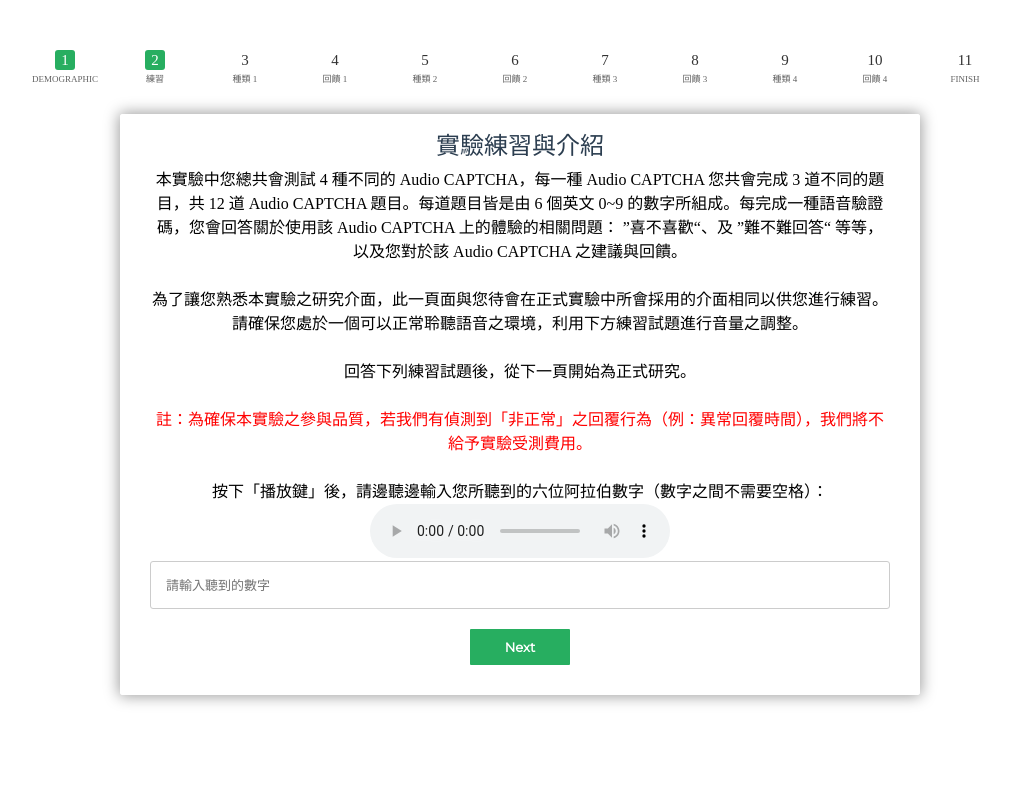
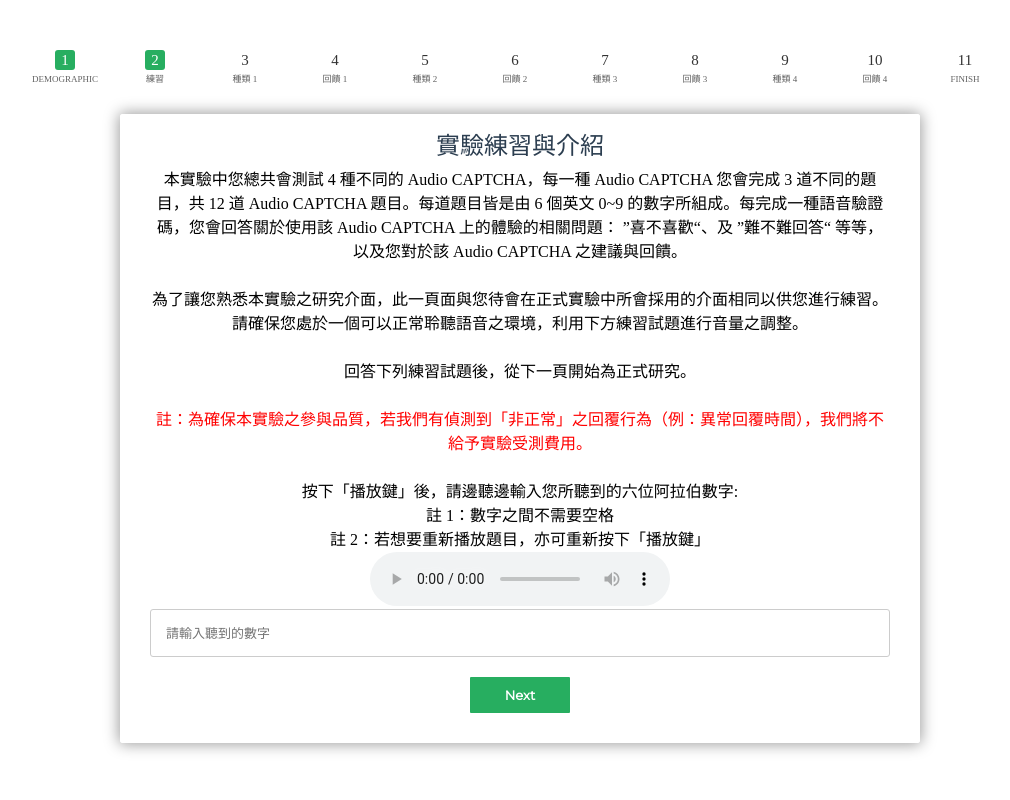
Before and after one commit to rueichechang/advCAPTCHA, a Flask app: template templates/tasks.html in a window 1280 px wide. Shown: the whole page, without its empty margins (120-1130 px from the left). Run offline with Flask 2, Linux system fonts and the light colour scheme; the template is opened without the code that fills it, so the values that code supplies are empty; some libraries are stand-ins or nearby versions.

Commit message:
push for hank

```diff
--- a/static/js/index.js
+++ b/static/js/index.js
@@ -274,7 +274,7 @@ $(document).on("keypress", "input", function (e) {
   }
 });
 
-var alert_msg = "請確認回答了所有問題！";
+var alert_msg = "請確認回答了所有（*必填）問題！";
 var alert_digit = "請確認輸入答案為六位數字";
 function checkPro0() {
   var audio = document.getElementById('0_1');
--- a/templates/submit.html
+++ b/templates/submit.html
@@ -60,10 +60,10 @@
     <br><br>
 
 
-    <label class="statement">(*)請簡述您把該 Audio CAPTCHA 放在第一位（最喜歡）的原因</label>
+    <label class="statement">(*)請簡述您把該 Audio CAPTCHA 放在第一位（最喜歡）的原因：</label>
     <input type="text" name="reasontolove" />
 
-    <label class="statement">(*)請簡述您把該 Audio CAPTCHA 放在最後第一位（最喜歡）的原因：</label>
+    <label class="statement">(*)請簡述您把該 Audio CAPTCHA 放在最後第一位（最不喜歡）的原因：</label>
     <input type="text" name="reasontohate" />
 
     <br><br><br><br>
--- a/templates/tasks.html
+++ b/templates/tasks.html
@@ -28,14 +28,17 @@
 
       <fieldset>
           <h1 class="fs-title" style="font-size:24px">實驗練習與介紹</h1>
-          <p style= "line-height: 1.5;">本實驗中您總共會測試 4 種不同的 Audio CAPTCHA，每一種 Audio CAPTCHA 您共會完成 3 道不同的題目，共 12 道 Audio CAPTCHA 題目。每道題目皆是由 6 個英文 0~9 的數字所組成。每完成一種語音驗證碼，您會回答關於使用該 Audio CAPTCHA 上的體驗的相關問題： ”喜不喜歡“、及 ”難不難回答“ 等等，以及您對於該 Audio CAPTCHA 之建議與回饋。
+          <p style= "line-height: 1.5;">本實驗中您總共會測試 4 種不同的 Audio CAPTCHA，每一種 Audio CAPTCHA 您會完成 3 道不同的題目，共 12 道 Audio CAPTCHA 題目。每道題目皆是由 6 個英文 0~9 的數字所組成。每完成一種語音驗證碼，您會回答關於使用該 Audio CAPTCHA 上的體驗的相關問題： ”喜不喜歡“、及 ”難不難回答“ 等等，以及您對於該 Audio CAPTCHA 之建議與回饋。
             <br><br>
             為了讓您熟悉本實驗之研究介面，此一頁面與您待會在正式實驗中所會採用的介面相同以供您進行練習。請確保您處於一個可以正常聆聽語音之環境，利用下方練習試題進行音量之調整。
             <br><br>
             回答下列練習試題後，從下一頁開始為正式研究。
             <br><br>
             <b style="color:red">註：為確保本實驗之參與品質，若我們有偵測到「非正常」之回覆行為（例：異常回覆時間），我們將不給予實驗受測費用。</b>
-            <br><br>按下「播放鍵」後，請邊聽邊輸入您所聽到的六位阿拉伯數字（數字之間不需要空格）：
+            <br><br>按下「播放鍵」後，請邊聽邊輸入您所聽到的六位阿拉伯數字:<br>
+            註 1：數字之間不需要空格<br>
+            註 2：若想要重新播放題目，亦可重新按下「播放鍵」
+
           </p>
           <audio id="0_1" controls preload src="{{practice}}" onplay="audio_play('0'); focustext('pro0');">
               Your browser does not support the audio element.
@@ -130,46 +133,46 @@
           <ul class='likert'>
           <li>
             <input type="radio" name="likert_fb1_1" value="1">
-            <label>1</label>
+            <label>(1)非常不喜歡</label>
           </li>
           <li>
             <input type="radio" name="likert_fb1_1" value="2">
-            <label>2</label>
+            <label>(2)不喜歡</label>
           </li>
           <li>
             <input type="radio" name="likert_fb1_1" value="3">
-            <label>3</label>
+            <label>(3)中立</label>
           </li>
           <li>
             <input type="radio" name="likert_fb1_1" value="4">
-            <label>4</label>
+            <label>(4)喜歡</label>
           </li>
           <li>
             <input type="radio" name="likert_fb1_1" value="5">
-            <label>5</label>
+            <label>(5)非常喜歡</label>
           </li>
           </ul>
           <label class="statement">(*)請問您剛剛測試的 Audio CAPTCHA 容易回答嗎？（1: 非常難回答; 5: 非常好回答）</label>
           <ul class='likert'>
             <li>
               <input type="radio" name="likert_fb1_2" value="1">
-              <label>1</label>
+              <label>(1)非常難回答</label>
             </li>
             <li>
               <input type="radio" name="likert_fb1_2" value="2">
-              <label>2</label>
+              <label>(2)難回答</label>
             </li>
             <li>
               <input type="radio" name="likert_fb1_2" value="3">
-              <label>3</label>
+              <label>(3)中立</label>
             </li>
             <li>
               <input type="radio" name="likert_fb1_2" value="4">
-              <label>4</label>
+              <label>(4)好回答</label>
             </li>
             <li>
               <input type="radio" name="likert_fb1_2" value="5">
-              <label>5</label>
+              <label>(5)非常好回答</label>
             </li>
             </ul>
 
@@ -262,46 +265,46 @@
           <ul class='likert'>
           <li>
             <input type="radio" name="likert_fb2_1" value="1">
-            <label>1</label>
+            <label>(1)非常不喜歡</label>
           </li>
           <li>
             <input type="radio" name="likert_fb2_1" value="2">
-            <label>2</label>
+            <label>(2)不喜歡</label>
           </li>
           <li>
             <input type="radio" name="likert_fb2_1" value="3">
-            <label>3</label>
+            <label>(3)中立</label>
           </li>
           <li>
             <input type="radio" name="likert_fb2_1" value="4">
-            <label>4</label>
+            <label>(4)喜歡</label>
           </li>
           <li>
             <input type="radio" name="likert_fb2_1" value="5">
-            <label>5</label>
+            <label>(5)非常喜歡</label>
           </li>
           </ul>
           <label class="statement">(*)請問您剛剛測試的 Audio CAPTCHA 容易回答嗎？（1: 非常難回答; 5: 非常好回答）</label>
           <ul class='likert'>
             <li>
               <input type="radio" name="likert_fb2_2" value="1">
-              <label>1</label>
+              <label>(1)非常難回答</label>
             </li>
             <li>
               <input type="radio" name="likert_fb2_2" value="2">
-              <label>2</label>
+              <label>(2)難回答</label>
             </li>
             <li>
               <input type="radio" name="likert_fb2_2" value="3">
-              <label>3</label>
+              <label>(3)中立</label>
             </li>
             <li>
               <input type="radio" name="likert_fb2_2" value="4">
-              <label>4</label>
+              <label>(4)好回答</label>
             </li>
             <li>
               <input type="radio" name="likert_fb2_2" value="5">
-              <label>5</label>
+              <label>(5)非常好回答</label>
             </li>
             </ul>
 
@@ -394,46 +397,46 @@
           <ul class='likert'>
           <li>
             <input type="radio" name="likert_fb3_1" value="1">
-            <label>1</label>
+            <label>(1)非常不喜歡</label>
           </li>
           <li>
             <input type="radio" name="likert_fb3_1" value="2">
-            <label>2</label>
+            <label>(2)不喜歡</label>
           </li>
           <li>
             <input type="radio" name="likert_fb3_1" value="3">
-            <label>3</label>
+            <label>(3)中立</label>
           </li>
           <li>
             <input type="radio" name="likert_fb3_1" value="4">
-            <label>4</label>
+            <label>(4)喜歡</label>
           </li>
           <li>
             <input type="radio" name="likert_fb3_1" value="5">
-            <label>5</label>
+            <label>(5)非常喜歡</label>
           </li>
           </ul>
           <label class="statement">(*)請問您剛剛測試的 Audio CAPTCHA 容易回答嗎？（1: 非常難回答; 5: 非常好回答）</label>
           <ul class='likert'>
             <li>
               <input type="radio" name="likert_fb3_2" value="1">
-              <label>1</label>
+              <label>(1)非常難回答</label>
             </li>
             <li>
               <input type="radio" name="likert_fb3_2" value="2">
-              <label>2</label>
+              <label>(2)難回答</label>
             </li>
             <li>
               <input type="radio" name="likert_fb3_2" value="3">
-              <label>3</label>
+              <label>(3)中立</label>
             </li>
             <li>
               <input type="radio" name="likert_fb3_2" value="4">
-              <label>4</label>
+              <label>(4)好回答</label>
             </li>
             <li>
               <input type="radio" name="likert_fb3_2" value="5">
-              <label>5</label>
+              <label>(5)非常好回答</label>
             </li>
             </ul>
 
@@ -525,46 +528,46 @@
           <ul class='likert'>
           <li>
             <input type="radio" name="likert_fb4_1" value="1">
-            <label>1</label>
+            <label>(1)非常不喜歡</label>
           </li>
           <li>
             <input type="radio" name="likert_fb4_1" value="2">
-            <label>2</label>
+            <label>(2)不喜歡</label>
           </li>
           <li>
             <input type="radio" name="likert_fb4_1" value="3">
-            <label>3</label>
+            <label>(3)中立</label>
           </li>
           <li>
             <input type="radio" name="likert_fb4_1" value="4">
-            <label>4</label>
+            <label>(4)喜歡</label>
           </li>
           <li>
             <input type="radio" name="likert_fb4_1" value="5">
-            <label>5</label>
+            <label>(5)非常喜歡</label>
           </li>
           </ul>
           <label class="statement">(*)請問您剛剛測試的 Audio CAPTCHA 容易回答嗎？（1: 非常難回答; 5: 非常好回答）</label>
           <ul class='likert'>
             <li>
               <input type="radio" name="likert_fb4_2" value="1">
-              <label>1</label>
+              <label>(1)非常難回答</label>
             </li>
             <li>
               <input type="radio" name="likert_fb4_2" value="2">
-              <label>2</label>
+              <label>(2)難回答</label>
             </li>
             <li>
               <input type="radio" name="likert_fb4_2" value="3">
-              <label>3</label>
+              <label>(3)中立</label>
             </li>
             <li>
               <input type="radio" name="likert_fb4_2" value="4">
-              <label>4</label>
+              <label>(4)好回答</label>
             </li>
             <li>
               <input type="radio" name="likert_fb4_2" value="5">
-              <label>5</label>
+              <label>(5)非常好回答</label>
             </li>
             </ul>
 
@@ -588,28 +591,28 @@
           <input name="answer3" id="answer3" type="hidden" value="" />
           <input name="answer4" id="answer4" type="hidden" value="" />
 
-          <p style = "font-weight: bold;">(*)請按照您的喜好程度，排序您剛剛測試的所有 Audio CAPTCHA，最喜歡的放在最上面，依序排列下去。</p><br>
+          <p style = "font-weight: bold;">(*)請按照您的喜好程度，以拖曳的方式排序您剛剛測試的所有 Audio CAPTCHA，最喜歡的放在最上面，依序排列下去。</p><br>
           <ul id="input_ul">
-            <li class="ui-state"><span id='span_tag'>請按此上下拖曳</span><input type="text" disabled/>種類1<audio id="{{instance1_1}}" controls preload src="{{instance1_1}}">
+            <li class="ui-state"><span id='span_tag'>請按此上下拖曳</span><input type="text" disabled/>種類 1<audio id="{{instance1_1}}" controls preload src="{{instance1_1}}">
               Your browser does not support the audio element.
             </audio></li>
-            <li class="ui-state"><span id='span_tag'>請按此上下拖曳</span><input type="text" disabled/>種類2<audio id="{{instance2_1}}" controls preload src="{{instance2_1}}">
+            <li class="ui-state"><span id='span_tag'>請按此上下拖曳</span><input type="text" disabled/>種類 2<audio id="{{instance2_1}}" controls preload src="{{instance2_1}}">
               Your browser does not support the audio element.
             </audio></li>
-            <li class="ui-state"><span id='span_tag'>請按此上下拖曳</span><input type="text" disabled/>種類3<audio id="{{instance3_1}}" controls preload src="{{instance3_1}}">
+            <li class="ui-state"><span id='span_tag'>請按此上下拖曳</span><input type="text" disabled/>種類 3<audio id="{{instance3_1}}" controls preload src="{{instance3_1}}">
               Your browser does not support the audio element.
             </audio></li>
-            <li class="ui-state"><span id='span_tag'>請按此上下拖曳</span><input type="text" disabled/>種類4<audio id="{{instance4_1}}" controls preload src="{{instance4_1}}">
+            <li class="ui-state"><span id='span_tag'>請按此上下拖曳</span><input type="text" disabled/>種類 4<audio id="{{instance4_1}}" controls preload src="{{instance4_1}}">
               Your browser does not support the audio element.
             </audio></li>
           </ul>
 
           <br><br>
 
-          <label class="statement">(*)請簡述您最喜愛該 Audio CAPTCHA 的原因：</label>
+          <label class="statement">(*)請簡述您把該 Audio CAPTCHA 放在第一位（最喜歡）的原因：</label>
           <input type="text" id= "reasontolove" name="reasontolove" />
 
-          <label class="statement">(*)請簡述您把該 audio captcha 放在最後第一位（最喜歡）的原因：</label>
+          <label class="statement">(*)請簡述您把該 Audio CAPTCHA 放在最後第一位（最不喜歡）的原因：</label>
           <input type="text" id= "reasontohate" name="reasontohate" />
 
           <br><br><br><br>
```
Also changed, not shown: templates/index.html (+19 -19 lines).
